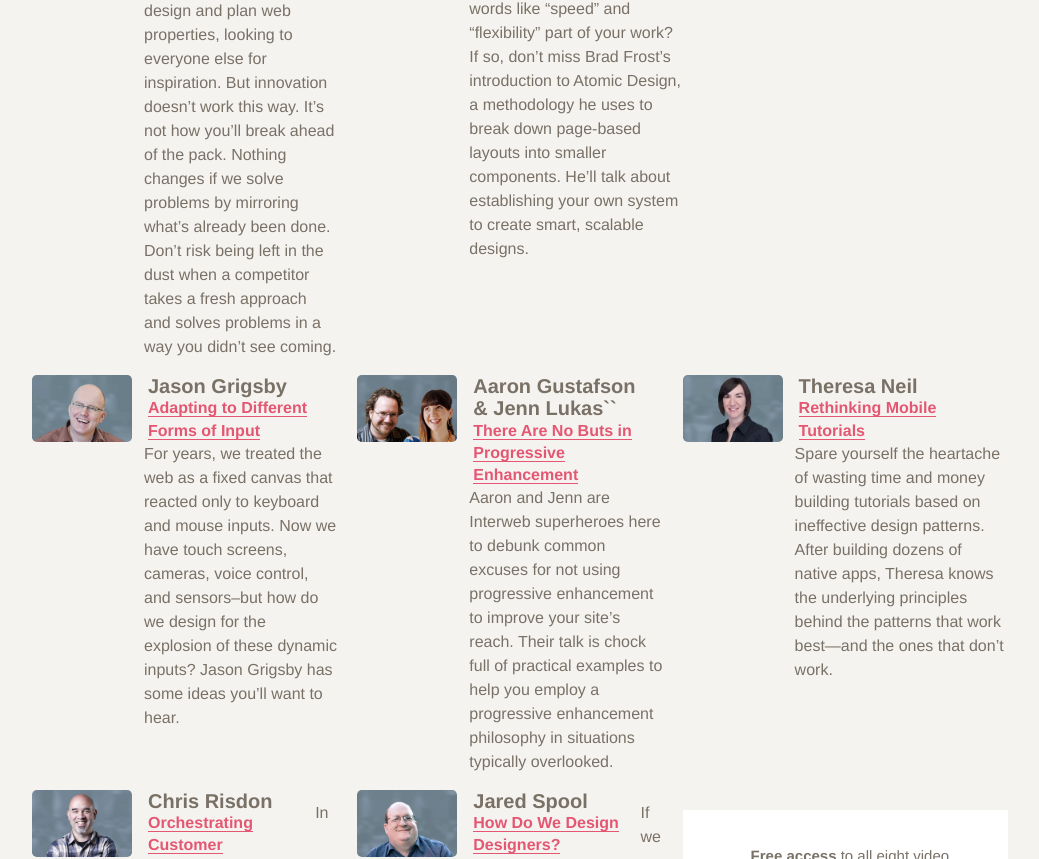
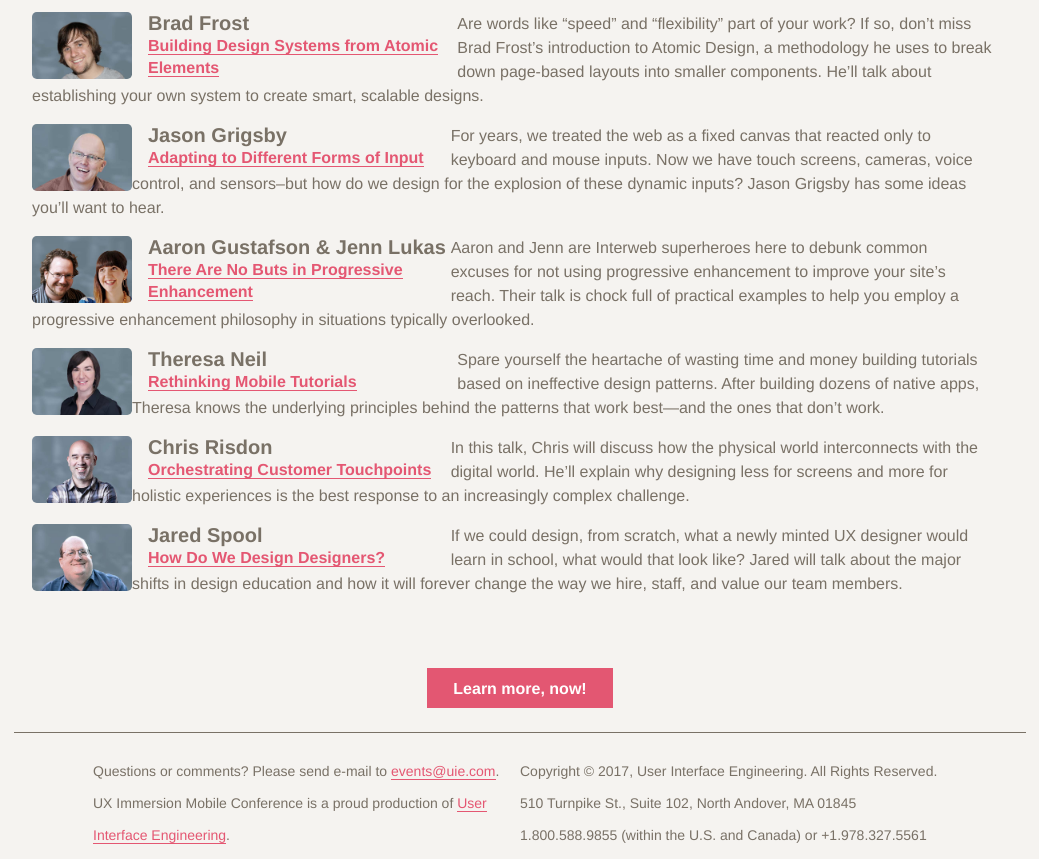
Before and after one commit to sstone72389/UIE-project-version-2, a plain HTML site: page index.html in a window 1280 px wide. Shown: the part 889-1748 px from the top of the page, without its empty margins (120-1159 px from the left). Drawn offline with Linux system fonts and the light colour scheme.

Commit message:
Fixes button alignment above footer

```diff
--- a/index.css
+++ b/index.css
@@ -77,13 +77,12 @@ li {
   padding-left: 1em;
 }
 
-.speaker.col-1-3 {
+/*.speaker.col-1-3 {
   width: 60%;
-}
+}*/
 
 hr {
     width: 80%;
-    max-width: 31.25em;
     border: none;
     border-top: 1px solid;
 }
@@ -163,12 +162,11 @@ hr {
 
 .mail-container {
   background: #fff;
-  /*box-shadow: 4px 4px 2px #ddd;*/
-  border: 1px #c3bdbd;
+  border: 1px solid #c3bdbd;
   box-sizing: border-box;
-  margin-bottom: 20px;
-  margin-top: 20px;
-  padding: 20px;
+  margin: 20px auto 20px auto;
+  width: 75%;
+  padding: 9px;
 }
 
 .mail-container p {
@@ -197,11 +195,16 @@ button {
   border-color: #e35772;
   background: #e35772;
   filter: none;
+  margin-top: 1em;
 }
 
 .button:hover {
   background: #d9818b;
   color: #f5f3f0;
+}
+
+.btn-center {
+  text-align: center;
 }
 
 .rect-headshot {
@@ -211,9 +214,9 @@ button {
 }
 
 .clear-me {
-  padding-top: .7em;
-  clear: right;
-  margin-left: 7em;
+  /*padding-top: .7em;*``/
+  /*clear: right;*/
+  /*margin-left: 7em;*/
   margin-top: 0;
   margin-bottom: 1em;
 }
--- a/index.html
+++ b/index.html
@@ -79,7 +79,7 @@
 
       </div>
 
-      <div class="col-1-3">
+      <div class="col-full">
         <a href="#">
           <img src="./img/jen.jpg" alt="Photo of " class="rect-headshot">
         </a>
@@ -94,7 +94,7 @@
           been done. Don’t risk being left in the dust when a competitor takes a fresh approach and solves problems in a way you didn’t see coming.</p>
       </div>
 
-      <div class="col-1-3">
+      <div class="col-full">
         <a href="#">
           <img src="./img/brad.jpg" alt="Photo of " class="rect-headshot">
         </a>
@@ -114,7 +114,7 @@
 
 
     <div class="grid">
-      <div class="col-1-3 column">
+      <div class="col-full">
         <a href="#">
           <img src="./img/jason.jpg" alt="Photo of " class="rect-headshot">
         </a>
@@ -129,13 +129,13 @@
           ideas you’ll want to hear.</p>
       </div>
 
-      <div class="col-1-3 column">
+      <div class="col-full">
         <a href="#">
           <img src="./img/aaron-and-jenn.jpg" alt="Photo of " class="rect-headshot">
         </a>
         <div class="speaker col-1-3">
           <h3>
-				<a href="#">Aaron Gustafson & Jenn Lukas</a>``
+				<a href="#">Aaron Gustafson &amp; Jenn Lukas</a>
 				</h3>
           <h4><a href="#">There Are No Buts in Progressive Enhancement</a></h4>
         </div>
@@ -144,7 +144,7 @@
           situations typically overlooked.</p>
       </div>
 
-      <div class="col-1-3 column">
+      <div class="col-full">
         <a href="#">
           <img src="./img/theresa.jpg" alt="Photo of " class="rect-headshot">
         </a>
@@ -164,7 +164,7 @@
     </div>
 
     <div class="grid">
-      <div class="col-1-3 column">
+      <div class="col-full">
         <a href="#">
           <img src="./img/chris.jpg" alt="Photo of " class="rect-headshot">
         </a>
@@ -178,7 +178,7 @@
         <p class="clear-me">In this talk, Chris will discuss how the physical world interconnects with the digital world. He’ll explain why designing less for screens and more for holistic experiences is the best response to an increasingly complex challenge.</p>
       </div>
 
-      <div class="col-1-3 column">
+      <div class="col-full">
         <a href="#">
           <img src="./img/jared.jpg" alt="Photo of " class="rect-headshot">
         </a>
@@ -195,16 +195,11 @@
       </div>
 
 
-      <div class="col-1-3 mail-container">
-        <div class="mail-cont">
-
-          <p><strong>Free access</strong> to all eight video recordings from 2015. We can't wait to see you at this years conference! <a href="http://aycl.uie.com/ondemand/uxim_2014">All You Can Learn by UIE</a> for <strong>FREE</strong></p>
-
-          <p><a href="http://aycl.uie.com/ondemand/uxim_2014"><button class="button pink">Check it out, today</button></a></p>
+      <div class="col-full btn-center">
+          <p><a href="http://aycl.uie.com/ondemand/uxim_2014"><button class="button pink">Learn more, now!</button></a></p>
         </div>
       </div>
     </div>
-  </div>
 
   <hr>
 
```
